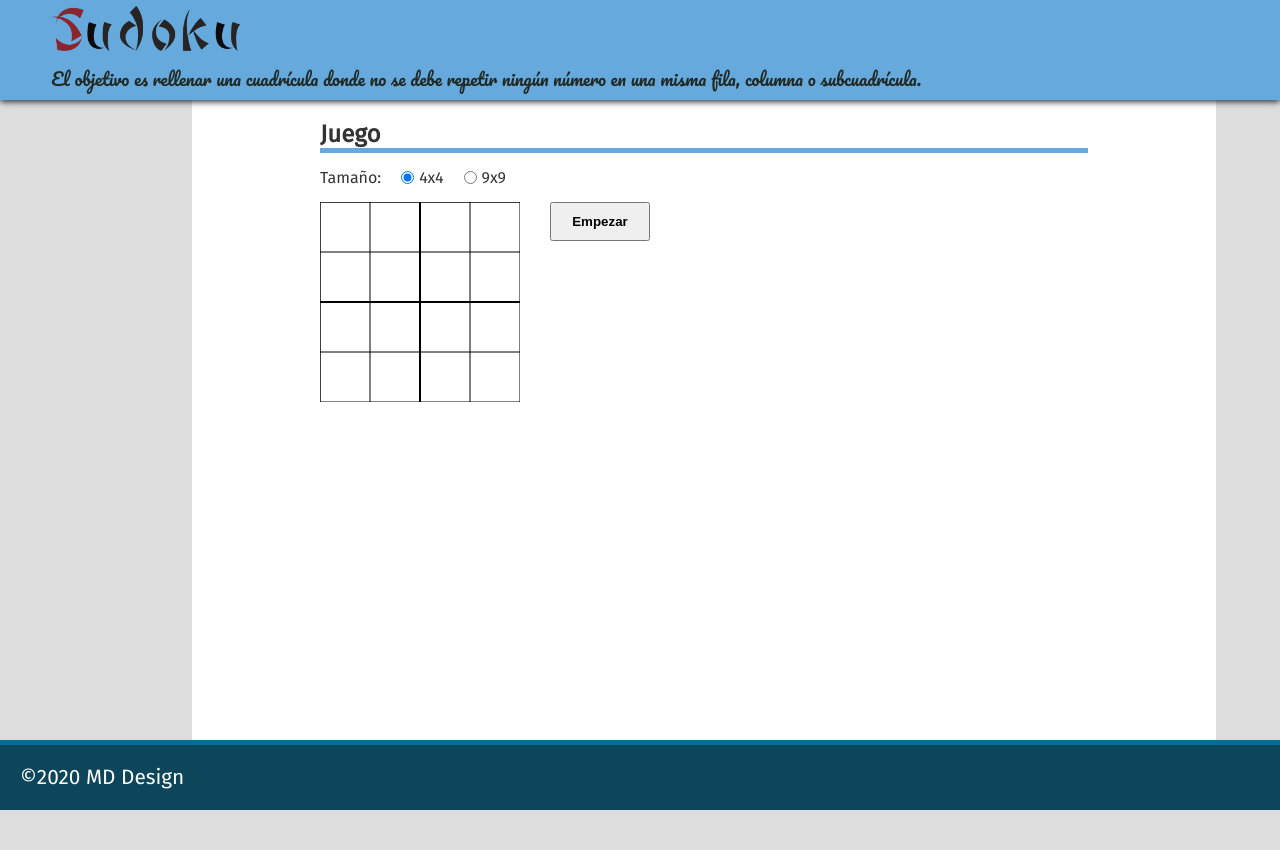
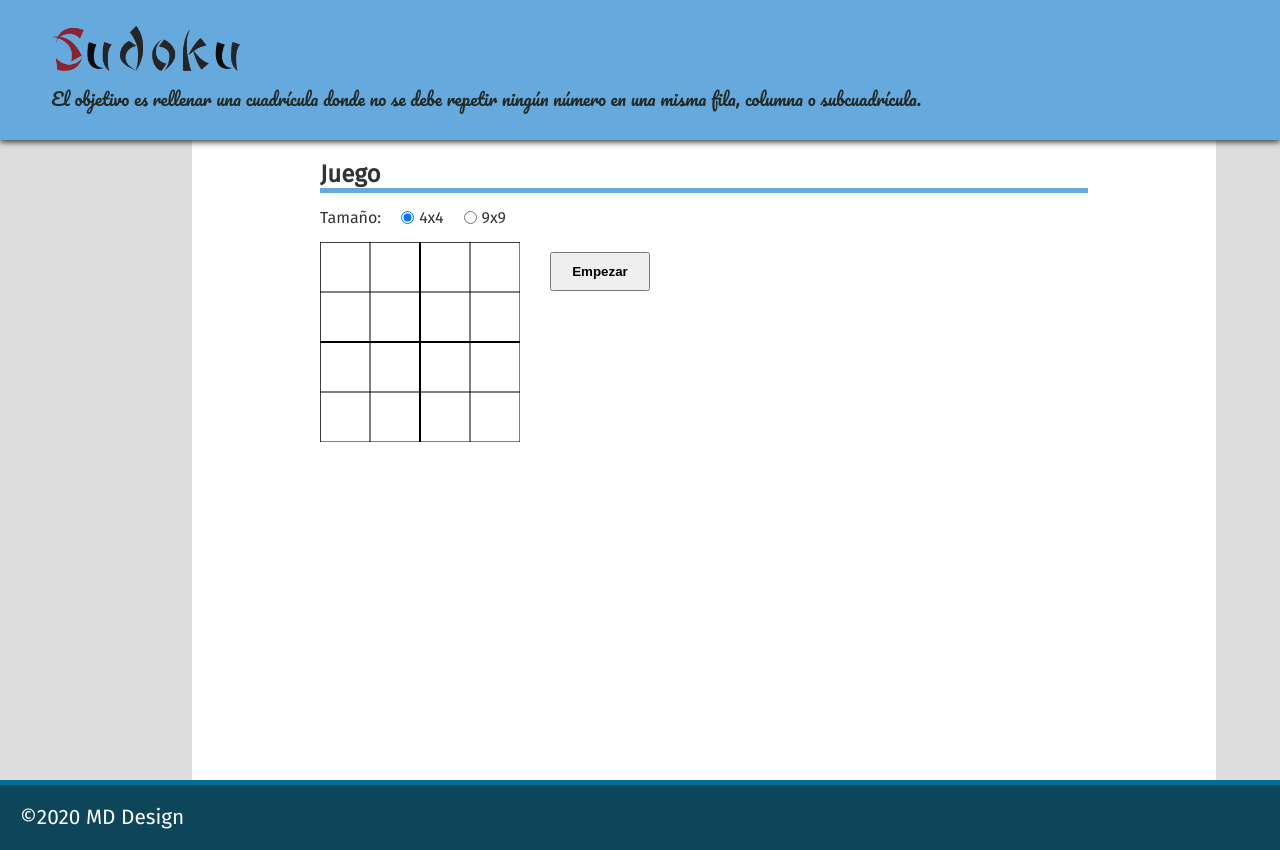
Before and after one commit to darknes94/practica03, a plain HTML site: page index.html in a window 1280 px wide. Before the commit the page ends 810 px from the top, so only its background shows below. Drawn offline with Linux system fonts and the light colour scheme.

Commit message:
más diseño

```diff
--- a/css/estilos.css
+++ b/css/estilos.css
@@ -28,7 +28,7 @@ header {
     display: flex;
     align-items: center;
     width: 100%;
-    height: 100px;
+    height: 180px;
     position: relative;
     left: 0;
     top: 0;
@@ -127,10 +127,12 @@ header div img {
 
 #juego {
     display: flex;
+    flex-direction: column;
 }
 
 #juego aside {
-    margin-left: 30px;
+    margin-left: 0;
+    margin-top: 20px;
 }
 
 #juego aside > p {
@@ -228,6 +230,10 @@ header div img {
 
 @media all and (min-width: 480px)
 {
+    header {
+        height: 140px;
+    }
+
     #acerca_principal article {
         margin-top: 20px;
     }
@@ -252,8 +258,20 @@ header div img {
         height: 128px;
         width: 128px;
     }
+}
 
+@media all and (min-width: 780px)
+{
+    #juego {
+        flex-direction: row;
+    }
+
+    #juego aside {
+        margin-left: 30px;
+        margin-top: 10px;
+    }
 }
+
 
 @media all and (min-width: 980px)
 {
```
Also changed, not shown: 1 other file.
